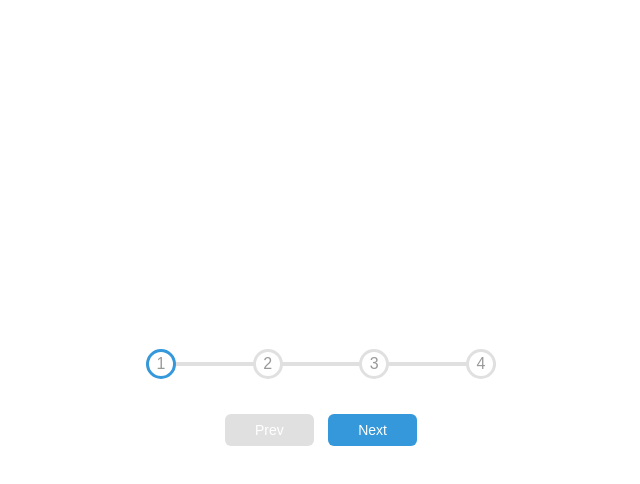
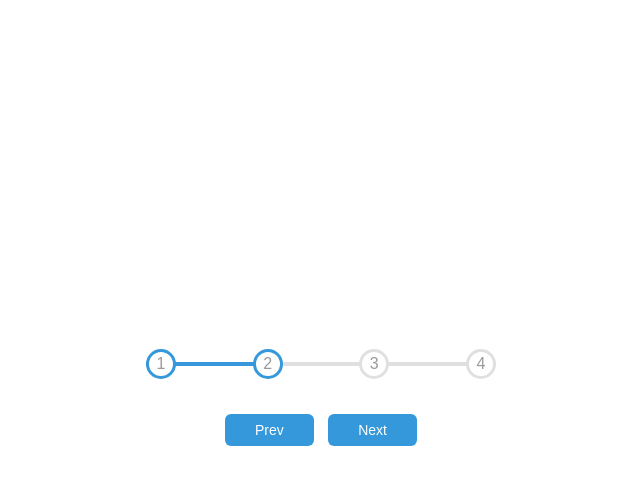
Before and after one commit to thowhidulislam/progress-steps, a plain HTML site: page index.html in a window 1280 px wide. Both pictures are taken after a click on the button "Next". Shown: the whole page, without its empty margins (319-959 px from the left). Drawn offline with Linux system fonts and the light colour scheme; a web font is replaced by a local one.

Commit message:
js added

```diff
--- a/index.html
+++ b/index.html
@@ -1,11 +1,13 @@
 <!DOCTYPE html>
 <html lang="en">
+
 <head>
 	<meta charset="UTF-8" />
 	<meta name="viewport" content="width=device-width, initial-scale=1.0" />
 	<link rel="stylesheet" href="css/style.css" />
 	<title>Progress Steps</title>
 </head>
+
 <body>
 	<div class="container">
 		<div class="progress-container">
@@ -15,9 +17,10 @@
 			<div class="circle">3</div>
 			<div class="circle">4</div>
 		</div>
-			<button class="btn" id="prev"disabled>Prev</button>
+		<button class="btn" id="prev" disabled>Prev</button>
 		<button class="btn" id="next">Next</button>
 
-		<script src="script.js"></script>
+		<script src="js/progressing-steps.js"></script>
 </body>
+
 </html>
--- /dev/null
+++ b/js/progressing-steps.js
@@ -0,0 +1,52 @@
+const progress = document.getElementById('progress')
+const next = document.getElementById('next')
+const prev = document.getElementById('prev')
+const circles = document.querySelectorAll('.circle')
+
+let currentActive = 1
+
+next.addEventListener('click', () => {
+    currentActive++
+    if (currentActive > circles.length) {
+        currentActive = circles.length
+    }
+
+    update()
+})
+
+prev.addEventListener('click', () => {
+    currentActive--
+    if (currentActive < 1) {
+        currentActive = 1
+    }
+
+    update()
+})
+
+function update() {
+    circles.forEach((circle, index) => {
+        if (index < currentActive) {
+            circle.classList.add('active')
+        }
+        else {
+            circle.classList.remove('active')
+        }
+    })
+
+    // showing blue line with progress
+    const actives = document.querySelectorAll('.active')
+
+    progress.style.width = (actives.length - 1) / (circles.length - 1) * 100 + '%'
+
+    // activating and deactivating next and prev button
+    if (currentActive === 1) {
+        prev.disabled = true
+    }
+    else if (currentActive === circles.length) {
+        next.disabled = true
+    }
+    else {
+        prev.disabled = false
+        next.disabled = false
+    }
+}
```
Lines whose indentation alone changed are shown as unchanged.
